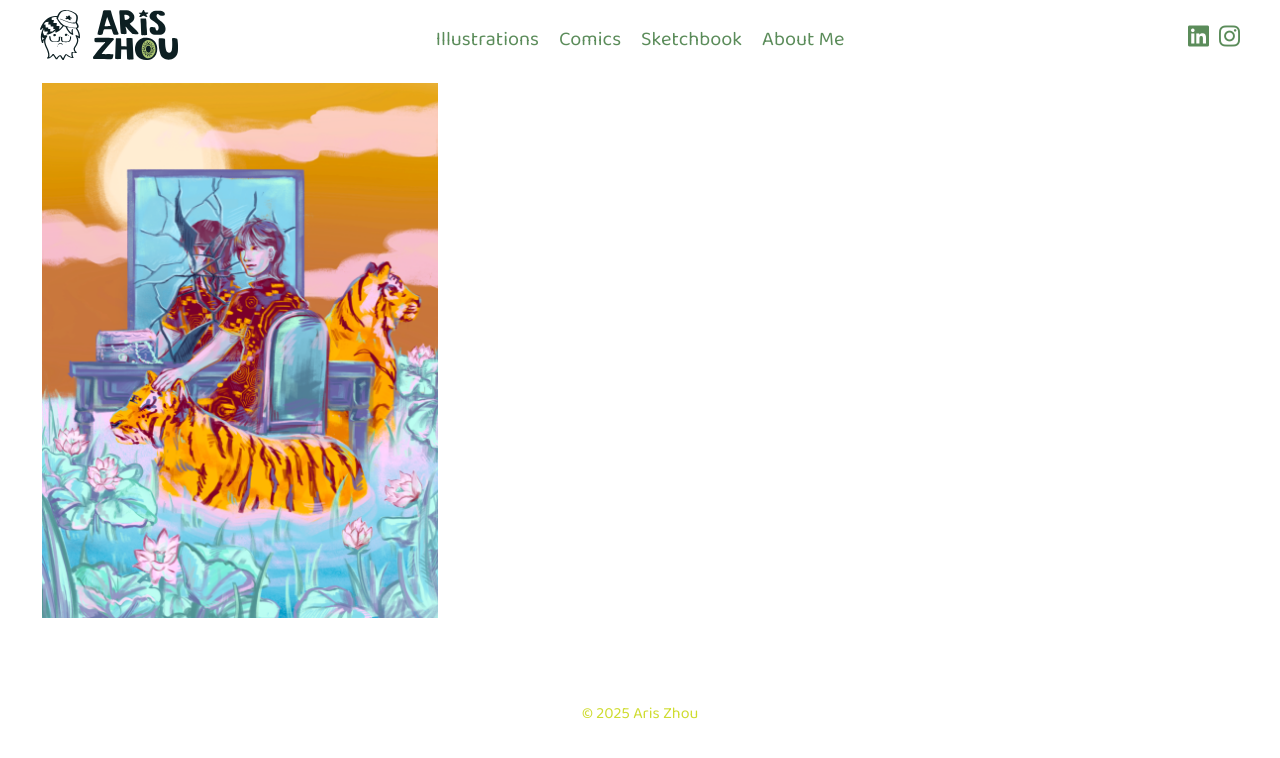
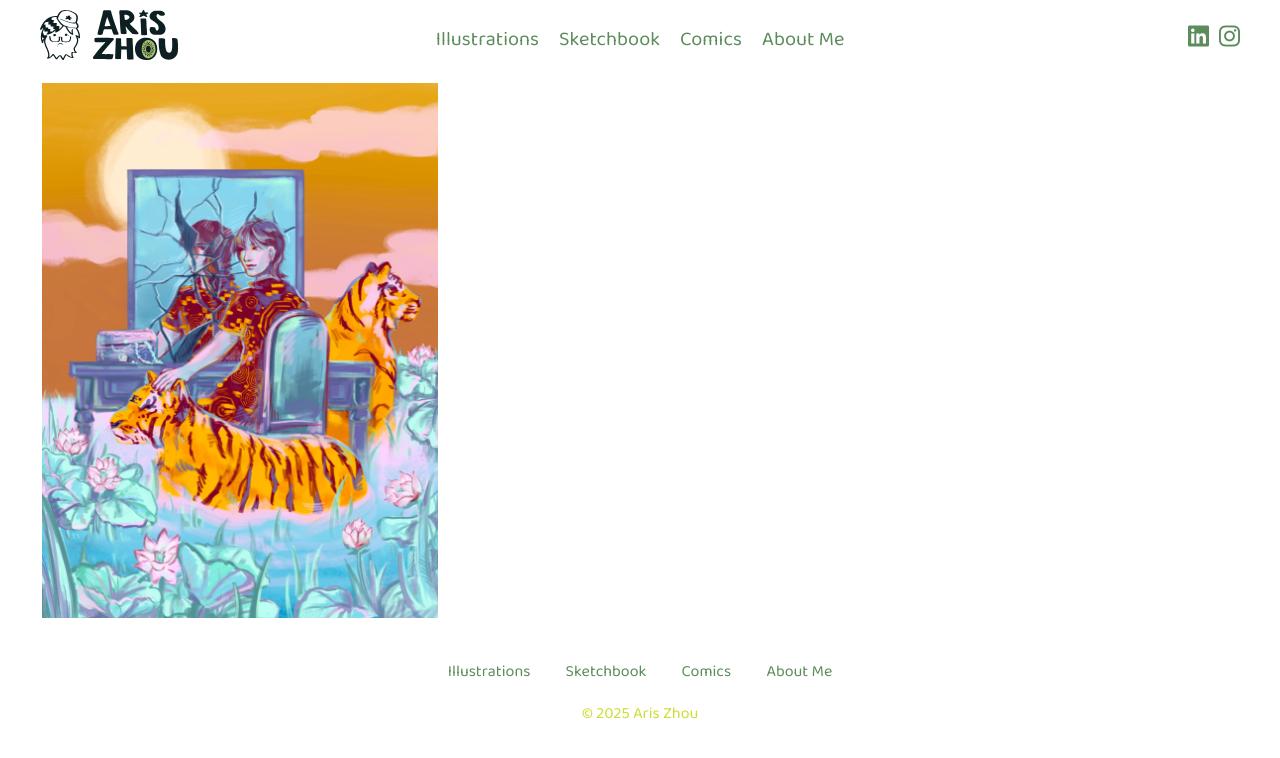
Before and after one commit to ArisHZhou/Portfolio, a Jekyll site: the page built from pages/visdev.html, in a window 1280 px wide. Shown: the top 758 px of the page. Built offline with Jekyll 4.4.1, drawn with Linux system fonts in a browser that asks for light colours.

Commit message:
more color changes, about me, moved sketchbook

```diff
--- a/_data/navigation.yml
+++ b/_data/navigation.yml
@@ -1,12 +1,12 @@
 - title: Illustrations
   url: /
+- title: Sketchbook
+  url: /pages/sketchbook.html
 #- title: Graphic Design
  # url: /pages/graphic-design.html
 - title: Comics
   url: /pages/comics.html
 #- title: VisDev
 #  url: /pages/visdev.html
-- title: Sketchbook
-  url: /pages/sketchbook.html
 - title: About Me
   url: /pages/about.html
--- a/_sass/_navigation.scss
+++ b/_sass/_navigation.scss
@@ -132,7 +132,7 @@
   gap: 1rem;
 
   a {
-    color: white;
+    color: map.get(map.get($colors, primary), base);
     font-size: 2rem;
     transition: color 0.2s;
 
@@ -149,7 +149,7 @@
   a {
     display: inline-block;
     margin: map.get($spacing, base);
-    color: white;
+    color: map.get(map.get($colors, primary), base);
     text-decoration: none;
     font-size: 1.6rem;
     position: relative;
--- a/pages/about.html
+++ b/pages/about.html
@@ -14,7 +14,7 @@ seo:
             >
 
         <div class="bio-content">
-            <h3>Background</h3>
+            <h3>About Me</h3>
             <p>Hey! I'm Aris, a Chinese-American artist from California. I'm currently a junior studying Illustration at SVA in New York.</p>
 
             <p>I'm passionate about storytelling in art, and using my skills to share emotions, cultures, and create connection. I'd love to be able to help you bring your creative vision to life, whether it's background design, merch design, editorial illustration, comics, or almost any other kind of art!</p>
```
